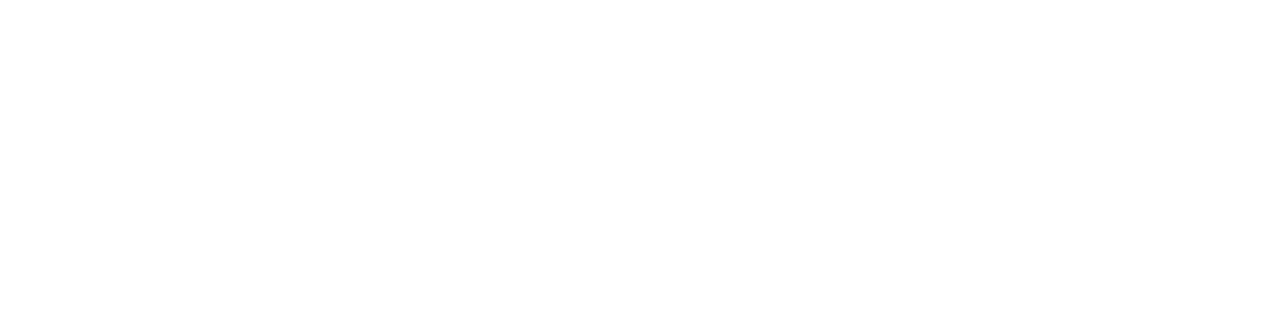
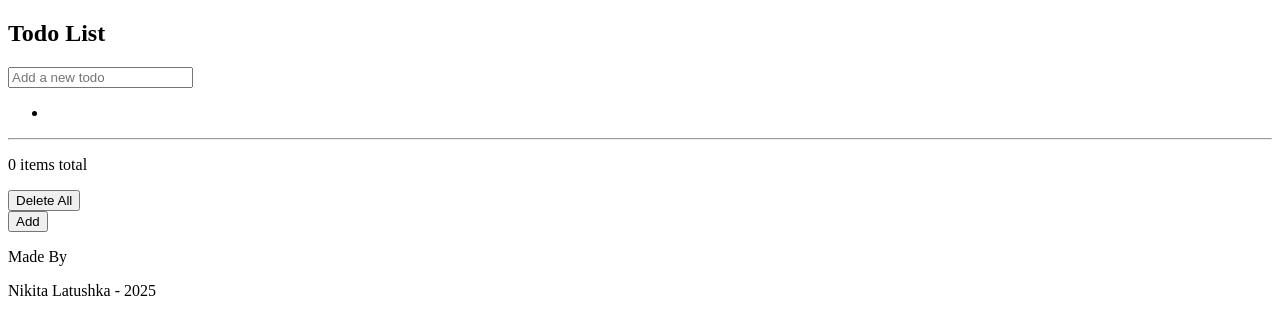
Before and after one commit to nikitalatushka/todo-list, a plain HTML site: page index.html in a window 1280 px wide. Drawn offline with Linux system fonts and the light colour scheme.

Commit message:
finish general HTML structure

```diff
--- a/index.html
+++ b/index.html
@@ -1,11 +1,42 @@
-<!DOCTYPE html>
+<!doctype html>
 <html lang="en">
-<head>
-  <meta charset="UTF-8">
-  <meta name="viewport" content="width=device-width, initial-scale=1.0">
-  <title>Document</title>
-</head>
-<body>
+  <head>
+    <meta charset="UTF-8" />
+    <meta
+      name="viewport"
+      content="width=device-width, initial-scale=1.0"
+    />
+    <title>Todo List</title>
+  </head>
+  <body>
+    <section>
+      <h2>Todo List</h2>
+      <div>
+        <input
+          type="text"
+          class="input-field"
+          id="todoInput"
+          placeholder="Add a new todo"
+        />
+      </div>
 
-</body>
+      <ul class="scroll">
+        <li id="todoList"></li>
+      </ul>
+
+      <div>
+        <hr class="counter" />
+        <div class="counter-container">
+          <p><span>0</span> items total</p>
+          <button id="deleteButton">Delete All</button>
+        </div>
+      </div>
+      <button class="btn">Add</button>
+    </section>
+
+    <footer class="footer">
+      <p class="made-by">Made By</p>
+      <p class="author">Nikita Latushka - 2025</p>
+    </footer>
+  </body>
 </html>
```
